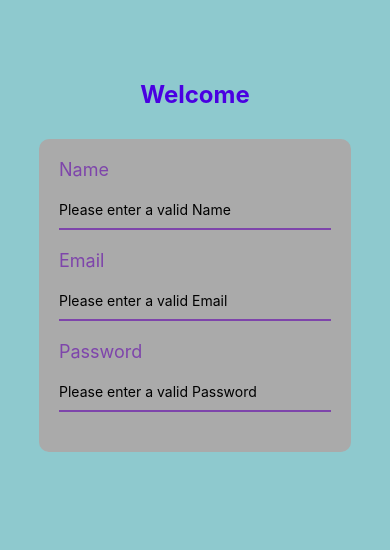
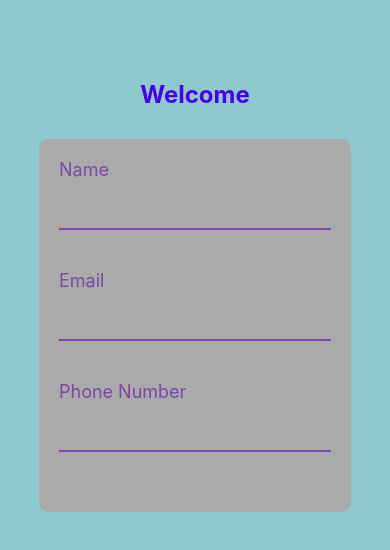
Before and after one commit to saraxixi/CS5520-Assignment-1, a React Native app: screen / in a window 390 px wide. Shown: the top 550 px of the page. Built offline with nearby package versions, Linux system fonts and the light colour scheme.

Commit message:
Update Input component styling and layout

```diff
--- a/App.js
+++ b/App.js
@@ -10,9 +10,9 @@ export default function App() {
 
       {/* Form Container */}
       <View style={styles.container}>
-        <Input title="Name" />
-        <Input title="Email" />
-        <Input title="Password" />
+        <Input title="Name" shouldFocus={false}/>
+        <Input title="Email" shouldFocus={false}/>
+        <Input title="Phone Number" shouldFocus={false}/>
       </View>
       <StatusBar style="auto" />
     </View>
--- a/components/Input.js
+++ b/components/Input.js
@@ -1,27 +1,70 @@
 import { StyleSheet, Text, View, TextInput } from 'react-native'
 import React, { useState } from 'react'
 
-export default function Input({title}) {
+export default function Input({title, shouldFocus}) {
   const[text, setText] = useState('');
+  const[messages, setMessages] = useState('');
+  const[isFocused, setIsFocused] = useState(false);
+
+  function validateInput(type, value) {
+    if (type === 'Name') {
+        return value.length > 2;
+    } else if (type === 'Email') {
+        const emailRegex = /^[^\s@]+@[^\s@]+\.[^\s@]+$/;
+        return emailRegex.test(value);
+    } else if (type === 'Phone Number') {
+        const phoneRegex = /^[0-9]{10}$/;
+        return phoneRegex.test(value);
+    }
+
+    return false;
+  }
 
   function updateText(changeText) {
     setText(changeText);
+
+    if (validateInput(title, changeText)) {
+      setMessages('');
+    } else {
+      setMessages('Please enter a valid ' + title.toLowerCase());
+    }
+  }
+
+  function handleBlur() {
+    setIsFocused(false);
+  }
+
+  function handleFocus() {
+    setIsFocused(true);
+    if (!validateInput(title, text)) {
+      setMessages('Please enter a valid ' + title.toLowerCase());
+    } else {
+      setMessages('');
+    }
   }
 
   return (
-    <View>
+    <View style={styles.container}>
       <Text style={styles.title}>{title}</Text>
       <TextInput style={styles.input}
-        placeholder = {`Please enter a valid ${title}`}
         keyboardType = 'default'
         value = {text}
         onChangeText = {updateText}
+        onFocus={handleFocus}
+        onBlur={handleBlur}
+        autoFocus={shouldFocus}
+        autoCapitalize='none'
       />
+      {messages !== "" && <Text style = {styles.messages}>{messages}</Text>}
     </View>
   )
 }
 
 const styles = StyleSheet.create({
+    container: {
+      marginBottom: 40,
+    },
+
     title: {
       fontSize: 18,
       color: '#7E45AB',
@@ -30,10 +73,16 @@ const styles = StyleSheet.create({
     },
 
     input: {
+      fontSize: 16,
+      fontWeight: 'bold',
+      color: '#7E45AB',
       width: '100%',
       height: 40,
       borderBottomWidth: 2,
       borderBottomColor: '#7E45AB',
-      marginBottom: 20,
+    },
+
+    messages: {
+      color: 'grey',
     },
 })
```
